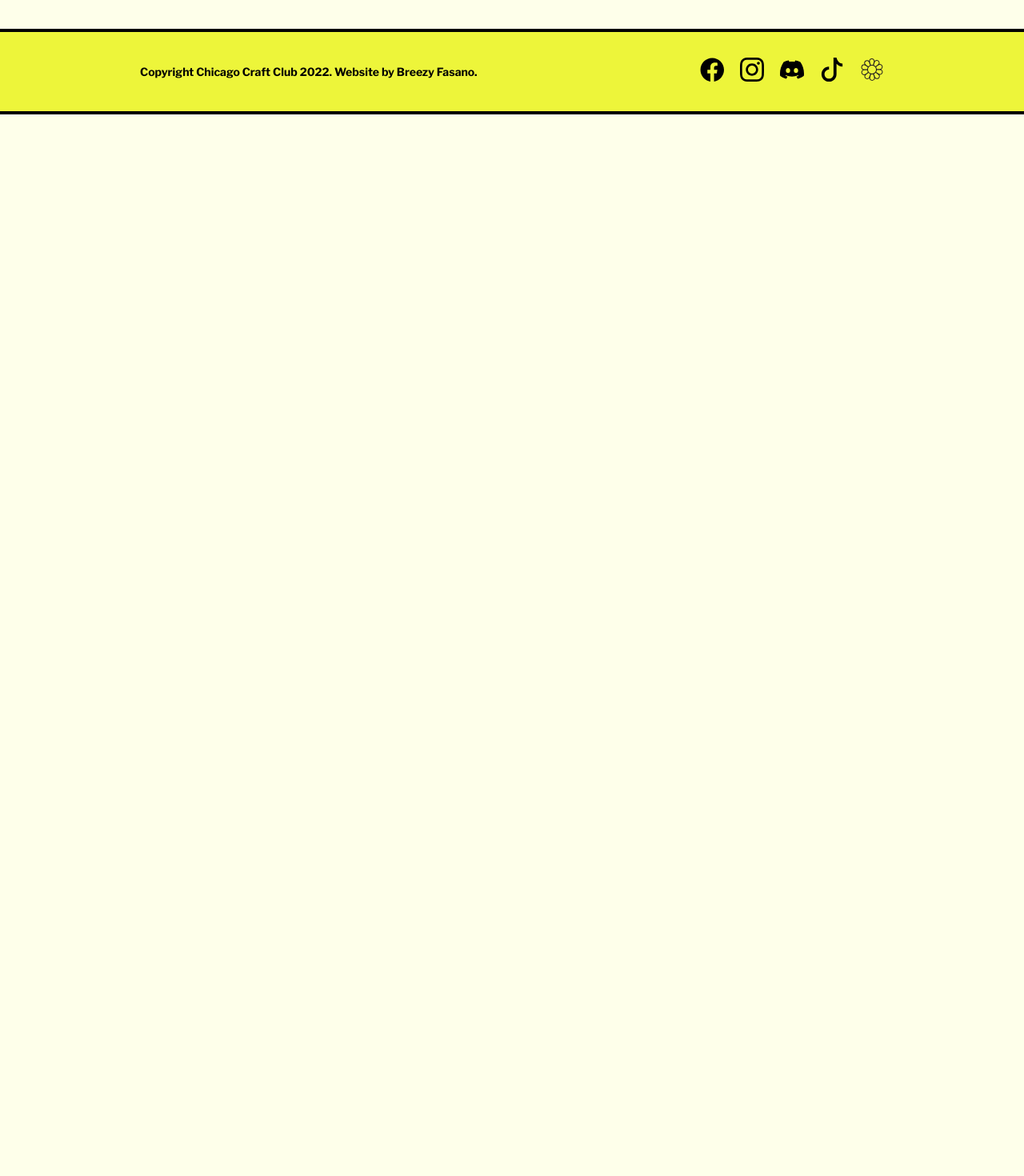
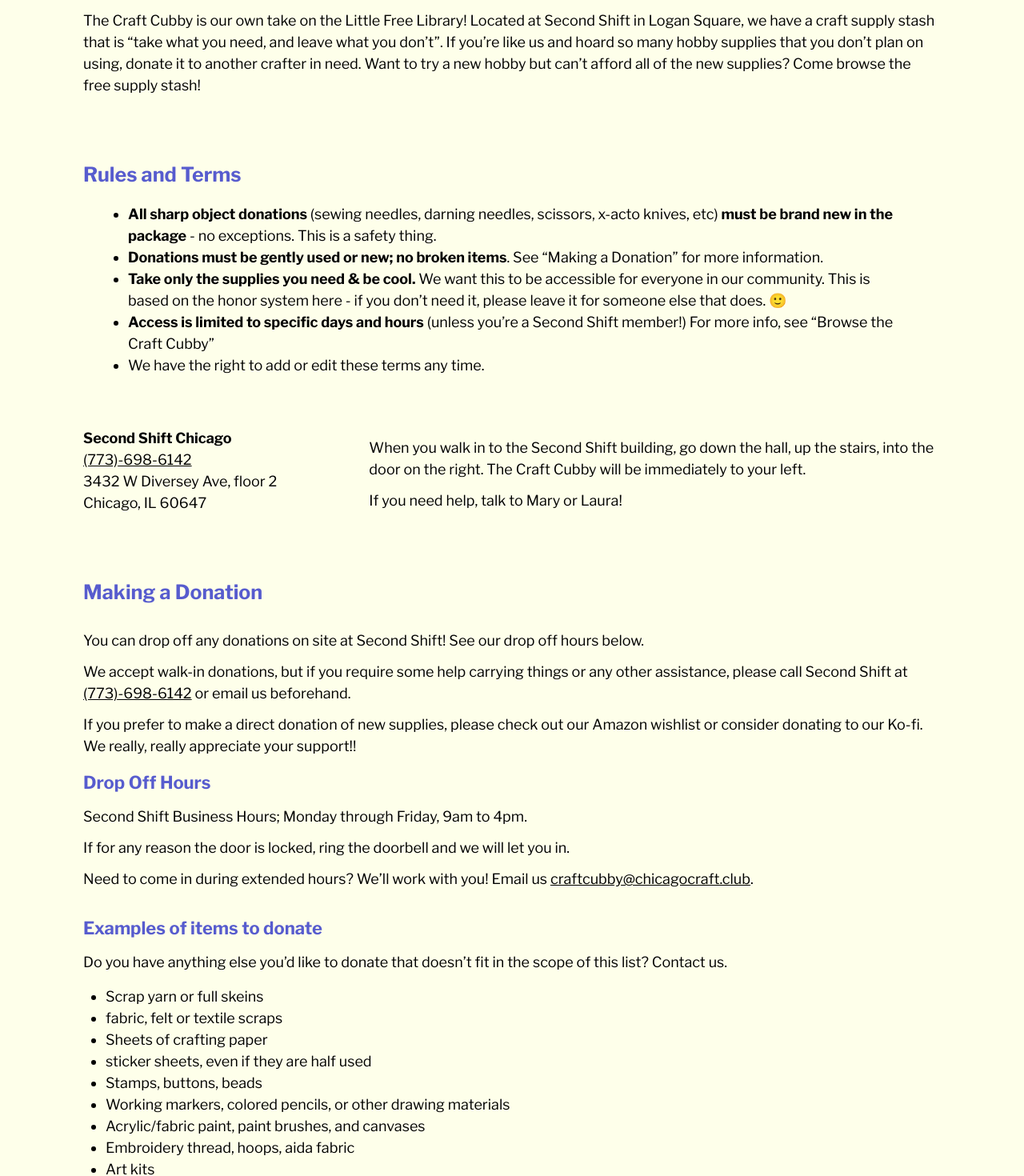
Before and after one commit to breezyfasano/chicago-craft-club, a Next.js app: page /craft-cubby in a window 1280 px wide. Shown: the part 300-1770 px from the top of the page at 80% size. Before the commit the page ends 800 px from the top, so only its background shows below. Built offline with nearby package versions, Linux system fonts and the light colour scheme.

Commit message:
Adding more text

```diff
--- a/components/Layout.js
+++ b/components/Layout.js
@@ -5,7 +5,7 @@
 import Head from 'next/head'
 import Script from 'next/script'
 
-export default function Layout({ children }) {
+export default function Layout({ children, pageClass }) {
   return (
     <>
       <Head>
@@ -18,7 +18,7 @@
       </Head>
       <AnnouncementBar />
       <Navbar />
-      <main className='m-0 p-0'>{children}</main>
+      <main className={`m-0 p-0 ${pageClass}`}>{children}</main>
       <Footer />
       <Script
         src='https://kit.fontawesome.com/486fda9fef.js'
--- /dev/null
+++ b/components/PageHeader.js
@@ -0,0 +1,9 @@
+import React from 'react'
+
+export default function PageHeader({ text }) {
+  return (
+    <header className='w-full flex justify-center bg-blue py-8'>
+      <h1 className='text-pink'>{text}</h1>
+    </header>
+  )
+}
--- a/pages/craft-cubby.js
+++ b/pages/craft-cubby.js
@@ -1,13 +1,127 @@
 import Image from 'next/image'
 import Link from 'next/link'
 import Layout from '../components/Layout'
+import PageHeader from '../components/PageHeader'
 
 export default function CraftCubby() {
   return (
-    <Layout>
-      <h1>the Craft Cubby</h1>
-      <section className='w-full flex justify-center'>
-        <p>Ipsum deserunt aliquip ea pariatur.</p>
+    <Layout pageClass={'textPage'}>
+      <PageHeader text='the Craft Cubby' />
+      <section className='container flex justify-center pb-0'>
+        <p>
+          The Craft Cubby is our own take on the Little Free Library! Located at
+          Second Shift in Logan Square, we have a craft supply stash that is
+          “take what you need, and leave what you don’t”. If you’re like us and
+          hoard so many hobby supplies that you don’t plan on using, donate it
+          to another crafter in need. Want to try a new hobby but can’t afford
+          all of the new supplies? Come browse the free supply stash!
+        </p>
+      </section>
+      <section className='container pb-0'>
+        <h2>Rules and Terms</h2>
+        <ul>
+          <ul>
+            <li>
+              <strong>All sharp object donations</strong> (sewing needles,
+              darning needles, scissors, x-acto knives, etc){' '}
+              <strong>must be brand new in the package</strong> - no exceptions.
+              This is a safety thing.
+            </li>
+            <li>
+              <strong>
+                Donations must be gently used or new; no broken items
+              </strong>
+              . See “Making a Donation” for more information.
+            </li>
+            <li>
+              <strong>Take only the supplies you need & be cool.</strong> We
+              want this to be accessible for everyone in our community. This is
+              based on the honor system here - if you don’t need it, please
+              leave it for someone else that does. 🙂
+            </li>
+            <li>
+              <strong>Access is limited to specific days and hours</strong>{' '}
+              (unless you’re a Second Shift member!) For more info, see “Browse
+              the Craft Cubby”
+            </li>
+            <li>We have the right to add or edit these terms any time.</li>
+          </ul>
+        </ul>
+      </section>
+      <section className='container flex w-full pb-0'>
+        <div className='w-full lg:w-1/3'>
+          <address className='not-italic'>
+            <span className='block'>
+              <strong>Second Shift Chicago</strong>
+            </span>
+            <span className='block'>
+              <a href='tel:7736986142'>(773)-698-6142</a>
+            </span>
+            <span className='block'>3432 W Diversey Ave, floor 2</span>
+            <span className='block'>Chicago, IL 60647</span>
+          </address>
+        </div>
+        <div className='w-full lg:w-2/3'>
+          <p>
+            When you walk in to the Second Shift building, go down the hall, up
+            the stairs, into the door on the right. The Craft Cubby will be
+            immediately to your left.
+          </p>
+          <p>If you need help, talk to Mary or Laura!</p>
+        </div>
+      </section>
+      <section className='container'>
+        <h2>Making a Donation</h2>
+        <p>
+          You can drop off any donations on site at Second Shift! See our drop
+          off hours below.
+        </p>
+        <p>
+          We accept walk-in donations, but if you require some help carrying
+          things or any other assistance, please call Second Shift at{' '}
+          <a href='tel:7736986142'>(773)-698-6142</a> or email us beforehand.
+        </p>
+        <p>
+          If you prefer to make a direct donation of new supplies, please check
+          out our Amazon wishlist or consider donating to our Ko-fi. We really,
+          really appreciate your support!!
+        </p>
+
+        <h3>Drop Off Hours</h3>
+        <p>Second Shift Business Hours; Monday through Friday, 9am to 4pm.</p>
+        <p>
+          If for any reason the door is locked, ring the doorbell and we will
+          let you in.
+        </p>
+        <p>
+          Need to come in during extended hours? We’ll work with you! Email us{' '}
+          <a href='mailto:craftcubby@chicagocraft.club'>
+            craftcubby@chicagocraft.club
+          </a>
+          .
+        </p>
+
+        <div className='my-4'>
+          <h3>Examples of items to donate</h3>
+          <p>
+            Do you have anything else you’d like to donate that doesn’t fit in
+            the scope of this list? Contact us.
+          </p>
+          <ul className='pt-4'>
+            <li>Scrap yarn or full skeins</li>
+            <li>fabric, felt or textile scraps</li>
+            <li>Sheets of crafting paper</li>
+            <li>sticker sheets, even if they are half used</li>
+            <li>Stamps, buttons, beads</li>
+            <li>
+              Working markers, colored pencils, or other drawing materials
+            </li>
+            <li>Acrylic/fabric paint, paint brushes, and canvases</li>
+            <li>Embroidery thread, hoops, aida fabric</li>
+            <li>Art kits</li>
+            <li>Anything else crafty and fun!</li>
+          </ul>
+        </div>
       </section>
     </Layout>
   )
--- a/pages/events.js
+++ b/pages/events.js
@@ -3,15 +3,12 @@
 import Layout from '../components/Layout'
 import EventCard from '../components/EventCard'
 import { getAllEvents } from '../library/api'
-
-import events from '../utils/data/events.json'
+import PageHeader from '../components/PageHeader'
 
 export default function Events({ events }) {
   return (
     <Layout>
-      <header className='w-full flex justify-center bg-blue py-8'>
-        <h1 className='text-pink'>Upcoming Events</h1>
-      </header>
+      <PageHeader text='Upcoming events' />
       <section className='container flex justify-center'>
         <div className='grid grid-cols-1 gap-10 py-4 lg:w-1/2 '>
           {events.length ? (
--- a/styles/globals.scss
+++ b/styles/globals.scss
@@ -12,17 +12,32 @@
 @layer base {
   html,
   body {
-    @apply bg-beige antialiased m-0 p-0 text-base font-medium;
+    @apply bg-beige antialiased m-0 p-0 font-medium;
   }
   h1 {
     @apply text-4xl font-extrabold mb-4 lg:mb-8 text-center;
     font-family: 'Libre Franklin', sans-serif;
   }
   h2 {
-    @apply text-xl;
+    @apply text-2xl;
   }
   p {
     @apply font-sans text-base pt-3;
+  }
+  span {
+    @apply text-base;
+  }
+  .textPage {
+    h2 {
+      @apply font-bold text-blue py-4;
+    }
+    h3 {
+      @apply font-bold text-blue pt-4 text-lg;
+    }
+    ul {
+      list-style-type: disc;
+      @apply lg:px-7 text-base;
+    }
   }
   section {
     @apply py-8 lg:py-16 px-5 lg:px-0;
--- a/tailwind.config.js
+++ b/tailwind.config.js
@@ -8,7 +8,7 @@
       fontSize: {
         xxs: '0.875rem', //14px
         xs: '1rem', //16px
-        base: '1rem', //16px
+        base: '1.125rem', //18px
         sm: '1.125rem', // 18px
         md: '1.25rem', // 20px
         lg: '1.375rem', // 22px
```
